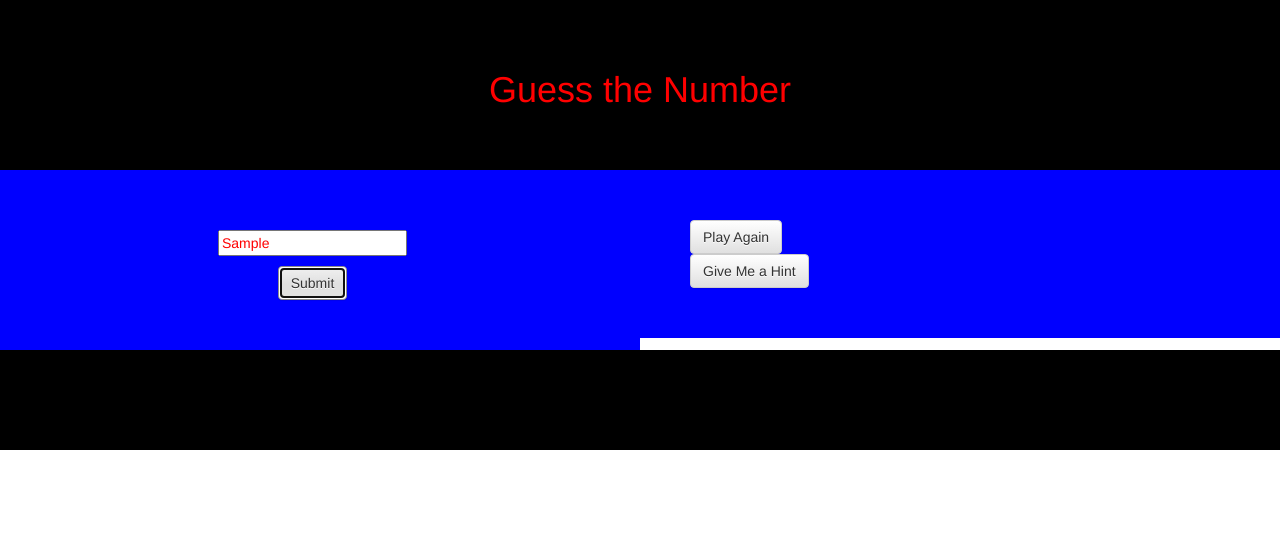
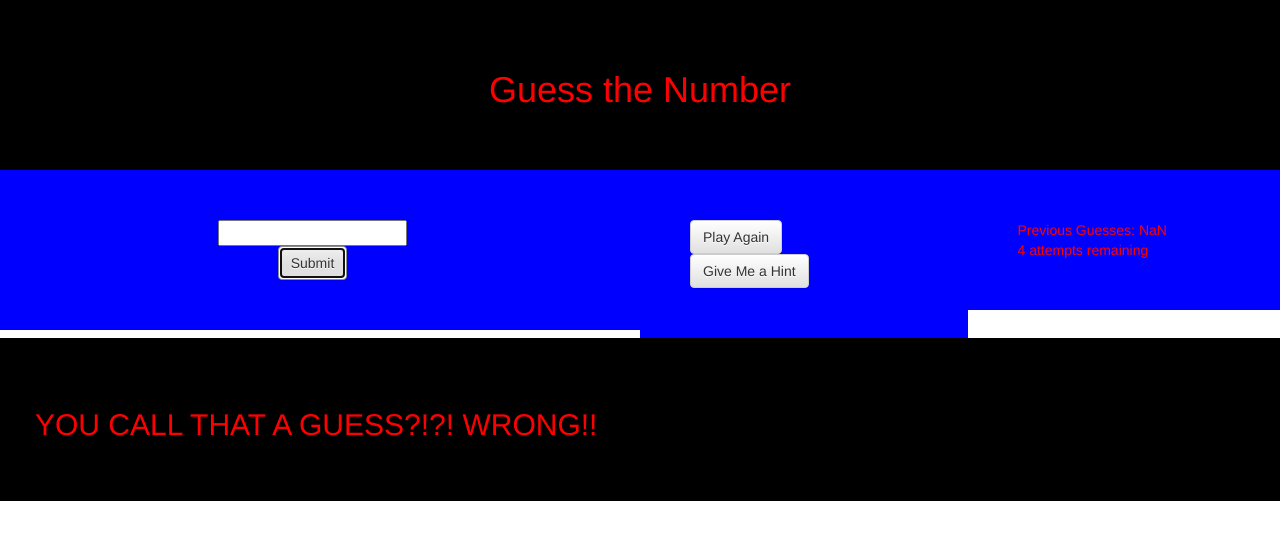
Before and after one commit to MiladNazeri/Guessing-Game, a website: page index.html in a window 1280 px wide. Both pictures are taken after typing "Sample" into the empty fields and a click on the button "Submit". Drawn offline with nearby package versions, Linux system fonts and the light colour scheme.

Commit message:
functionality finished

```diff
--- a/guessingGame.js
+++ b/guessingGame.js
@@ -0,0 +1,149 @@
+  var setup = {
+    winningNumber: 0,
+    playersGuess: [],
+    userInput: $("#usrInput"),
+    submitButton: $("#submitButton"),
+    provideHint: $("#provideHint"),
+    playAgain: $("#playAgain"),
+    message: $("#messageToUser"),
+    attemptsArray: $("#attemptsArray"),
+    attemptsRemaining: $("#attemptsRemaining"),
+    gameOver: false,
+    maxAttempts: 5,
+    hintMessage: ""
+  }
+
+init();
+
+$(document).ready(function(){
+    setup.submitButton.on('click', fetchPlayersGuessValue);
+    setup.playAgain.on('click', init);
+    setup.provideHint.on('click', provideHintFunc);
+    $(this).on('keyup', function(e){
+        if (event.keyCode == 13)
+      fetchPlayersGuessValue();
+    })
+})
+
+function init(){
+    setup.gameOver = false;
+    setup.playersGuess = [];
+    setup.winningNumber = generateWinningNumber();
+    displayMessage(messageMaker("newGame"));
+    setup.attemptsArray.text("Previous Guesses: ")
+    updateAttemptsRemaining();
+}
+
+function generateWinningNumber(){
+    return Math.floor(Math.random() * 100)
+}
+
+function fetchPlayersGuessValue(){
+    if (setup.gameOver === true ) {
+        setup.userInput.val("");
+        return gameOverFunc();
+    }
+    if (!setup.userInput.val()) {
+        return displayMessage(messageMaker("nan"));
+        setup.userInput.val("");
+    }
+    var tempGuess = +setup.userInput.val();
+    if (!isDuplicate(tempGuess)) {
+        setup.playersGuess.push(tempGuess);
+        setup.attemptsArray.text("Previous Guesses: " + setup.playersGuess);
+        updateAttemptsRemaining();
+        compareWinningNumberAndPlayersGuess();
+        if (setup.playersGuess.length === setup.maxAttempts) {
+            playerLost();
+        }
+    } else {
+        displayMessage(messageMaker("duplicate"));
+    }
+    setup.userInput.val("");
+}
+
+function updateAttemptsRemaining(){
+    var attempts =  setup.maxAttempts - setup.playersGuess.length;
+    setup.attemptsRemaining.text(attempts + " attempts remaining")
+}
+
+function compareWinningNumberAndPlayersGuess(){
+    if (setup.winningNumber === setup.playersGuess[setup.playersGuess.length - 1])
+        playerWins();
+    else
+        playerWrong();
+}
+
+function isDuplicate(num){
+    for (var i = 0; i < setup.playersGuess.length; i++) {
+        if (setup.playersGuess[i] == num) {
+            return true;
+        }
+    }
+    return false;
+}
+
+function lowerOrHigher(){
+    if (setup.playersGuess[setup.playersGuess.length-1] > setup.winningNumber){
+        return 1;
+    } else
+        return -1;
+}
+
+function distanceOfGuess(){
+    return Math.abs(setup.winningNumber - setup.playersGuess[setup.playersGuess.length-1])
+}
+
+function provideHintFunc(){
+    if (setup.gameOver === true || setup.playersGuess.length === 0) {
+        displayMessage(messageMaker("noHint"));
+    } else {
+      displayMessage(setup.hintMessage);
+    }
+}
+
+function guessMessage(){
+    var lOrH = lowerOrHigher();
+    var dOG = distanceOfGuess();
+    var within = Math.ceil(dOG / 5) * 5
+    return "Your guess is " + ((lOrH === 1)?"higer":"lower") + " and within " + within + " digits of the winning number."
+}
+
+function displayMessage(newMessage) {
+    setup.message.text(newMessage);
+}
+
+function messageMaker(message){
+    var randomizer = Math.floor(Math.random() * 3)
+    var object = {
+        nan: ["HEY MAN!! THAT ISN'T A NUMBER!! TRY AGAIN!!!", "DUDE NOT A NUMBER!!!", "WHAT IS WRONG WITH YOU MAN!! THAT IS NOT A NUMBER!!!"],
+        newGame: ["FEELING LUCKY PUNK?", "TRY ME TRY ME TRY ME", "OH LOOK WHAT WE HAVE HERE! GO FER IT!"],
+        noHint: ["NO HINT FOR YOU!!!", "UM LIKE NO HINT DUDE", "GROSS NO HINT"],
+        won: ["HOLY *@#! YOU WON!", "YOU ARE A GOD OF LUCK", "I AM YOUR SLAVE MY LORD FOR YOU HAVE WONITH"],
+        lost: ["YOU FREAKIN LOST MANG!", "HAHAHA LOSER!!!", "OOOOH YOU LOST SO GOOD!!"],
+        wrong: ["HA!! SOOOO WRONG!", "YOU CALL THAT A GUESS?!?! WRONG!!", "DUDE YOU SUCK! TRY AGAIN!!"],
+        duplicate: ["COME ON YOU ALREADY SAID THAT!!!", "WHAT IS WRONG WITH YOU MR DE JA VU!", "JUST...NO...DUPLICATE!!!!!"],
+        gameOver: ["DUDE THE GAME IS OVER GO HOME!!!", "I QUIT IM DONE ITS OVER", "STOP TOUCHING ME!!!!"]
+    }
+    return object[message][randomizer];
+}
+
+
+function gameOverFunc(){
+    displayMessage(messageMaker("gameOver"));
+}
+
+function playerWins(){
+    displayMessage(messageMaker("won"));
+    gameOver = true;
+}
+
+function playerWrong(){
+    setup.hintMessage = guessMessage();
+    displayMessage(messageMaker("wrong"));
+}
+
+function playerLost(){
+    displayMessage(messageMaker("lost"));
+    setup.gameOver = true;
+}
--- a/index.html
+++ b/index.html
@@ -1,5 +1,3 @@
-
-
 <!DOCTYPE html>
 <html lang="en">
   <head>
@@ -16,7 +14,6 @@
   <body>
 
 
-
 <div class="row">
     <div class="col-md-12 text-center top-div" >
         <h1>Guess the Number</h1>
@@ -24,22 +21,33 @@
 </div>
 <div class="row">
     <div class="col-md-6 text-center left-div">
-    <input class="usrInput">
+    <input id="usrInput">
         <br/>
-        <button class="btn btn-default text-center ">Submit</button> <br/>
+        <button id="submitButton" class="btn btn-default text-center ">Submit</button> <br/>
     </div>
-    <div class="col-md-6 right-div">
+    <div class="col-md-3 right-div">
 
-        <bUtton class="btn btn-default text-center ">Play Again</button><br/>
-        <button class="btn btn-default text-center ">Give Me a Hint</button>
+        <button id="playAgain" class="btn btn-default text-center ">Play Again</button><br/>
+        <button id="provideHint" class="btn btn-default text-center ">Give Me a Hint</button>
+    </div>
+    <div class="col-md-3 right-div">
+        <div id="attArray">
+          <span id="attemptsArray">Previous Guesses: </span>
+        </div>
+        <div id="attRemain">
+          <span id="attemptsRemaining"></span>
+        </div>
     </div>
 </div>
 <div class="row">
     <div class="col-md-12 bottom-row">
+      <h2 id="messageToUser"></h2>
     </div>
 </div>
 </div>
 <!-- Latest compiled and minified JavaScript -->
+<script src="https://code.jquery.com/jquery-2.2.4.js"></script>
+<script src="guessingGame.js"></script>
 <script src="https://maxcdn.bootstrapcdn.com/bootstrap/3.3.6/js/bootstrap.min.js" integrity="sha384-0mSbJDEHialfmuBBQP6A4Qrprq5OVfW37PRR3j5ELqxss1yVqOtnepnHVP9aJ7xS" crossorigin="anonymous"></script>
   </body>
 
```
Also changed, not shown: package.json (added, +22 -0 lines).
